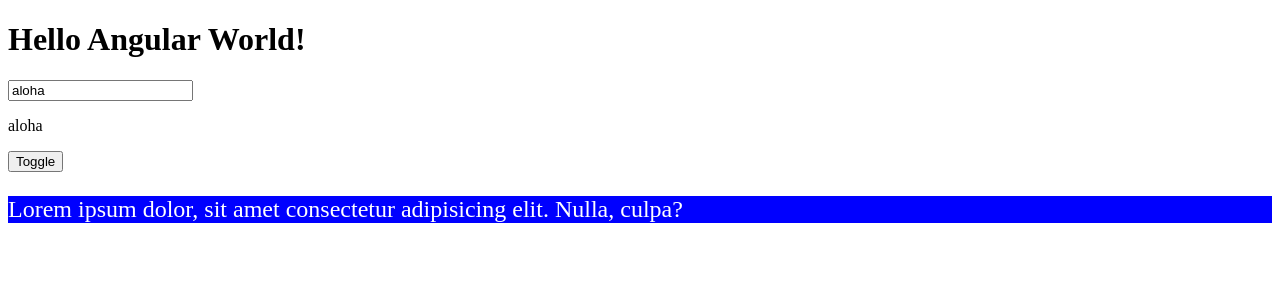
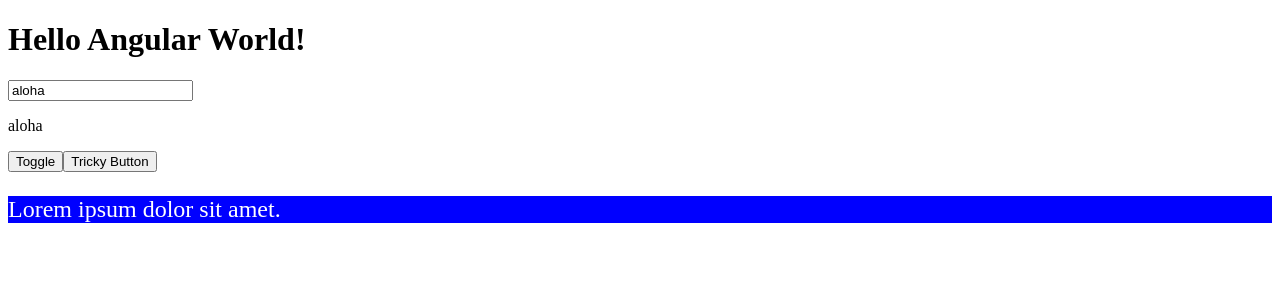
Before and after one commit to gegorov/angular-basics, an Angular app: page / in a window 1280 px wide. Shown: the top 300 px of the page. Built offline with nearby package versions, Linux system fonts and the light colour scheme.

Commit message:
section 2 ngSwitch

```diff
--- a/src/app/app.component.html
+++ b/src/app/app.component.html
@@ -4,12 +4,10 @@
 
 <p>{{ title }}</p>
 <button (click)="toggle = !toggle">Toggle</button>
+<button (click)="toggle = 42">Tricky Button</button>
 
-<p *ngIf="toggle; else blueP" class="red">
-    Lorem, ipsum dolor sit amet consectetur adipisicing elit. Repudiandae, quam.
-</p>
-<ng-template #blueP>
-    <p class="blue">
-        Lorem ipsum dolor, sit amet consectetur adipisicing elit. Nulla, culpa?
-    </p>
-</ng-template>
+<div [ngSwitch]="toggle">
+    <p *ngSwitchCase="true" class="red">Lorem, ipsum.</p>
+    <p *ngSwitchCase="false" class="blue">Lorem ipsum dolor sit amet.</p>
+    <p *ngSwitchDefault>Default</p>
+</div>
--- a/src/app/app.component.ts
+++ b/src/app/app.component.ts
@@ -7,7 +7,7 @@
 })
 export class AppComponent {
     title = 'aloha';
-    toggle = false;
+    toggle: any = false;
 
     onInput(event: any) {
         this.title = event.target.value;
```
